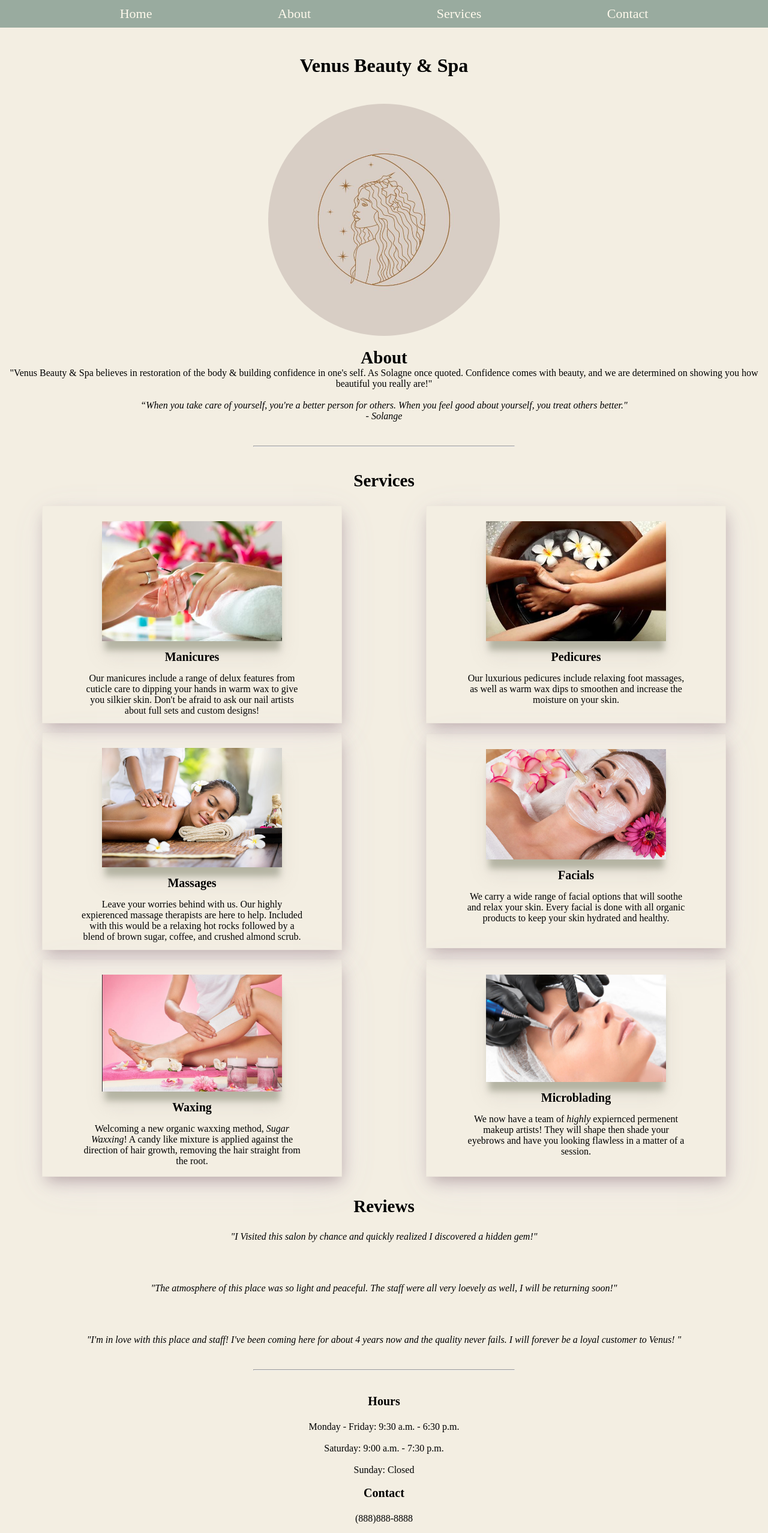
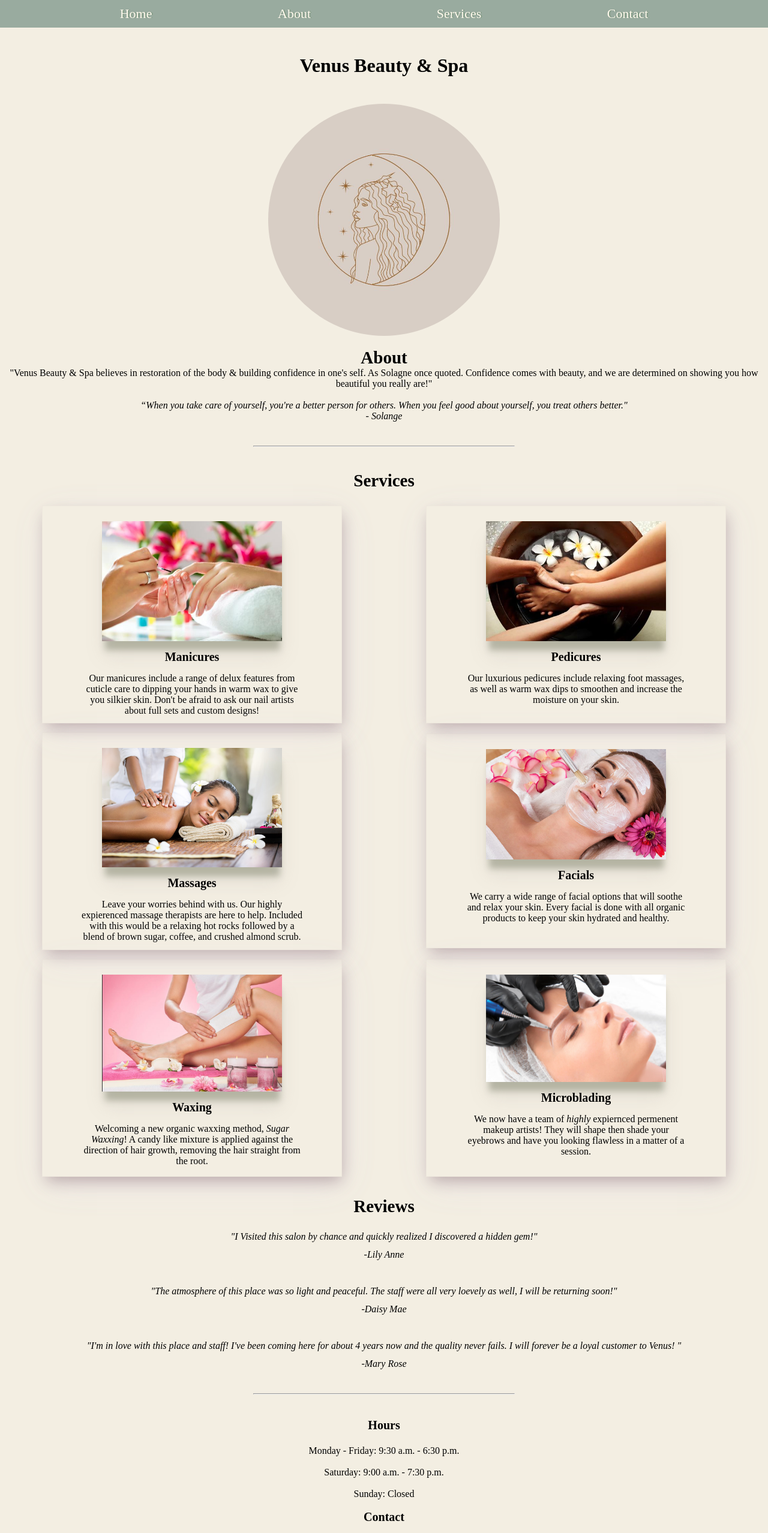
Before and after one commit to AleCntu/Venus-Beauty-Website, a plain HTML site: page index.html in a window 1280 px wide. Shown: the top 2556 px of the page at 60% size. Drawn offline with Linux system fonts and the light colour scheme.

Commit message:
added finishing touches and designs

```diff
--- a/index.html
+++ b/index.html
@@ -1,7 +1,7 @@
 <!DOCTYPE html>
 <html lang="en">
     <head>
-        <title>Venus Beauty & spa</title>
+        <title>Venus Beauty & Spa</title>
         <link rel="stylesheet" href="./stylesheet.css" />
     </head>
 
@@ -13,8 +13,12 @@
                 <ul class="nav-flex">
                     <li class="nav-item"><a href="#home">Home</a></li>
                     <li class="nav-item"><a href="#about">About</a></li>
-                    <li class="nav-item"><a href="#services">Services</a></li>
-                    <li class="nav-item"><a href="#contact">Contact</a></li>
+                    <li class="nav-item">
+                        <a href="#services">Services</a>
+                    </li>
+                    <li class="nav-item">
+                        <a href="#contact">Contact</a>
+                    </li>
                 </ul>
             </nav>
         </header>
@@ -171,6 +175,7 @@
                     discovered a hidden gem!"</em
                 >
             </article>
+            <p><em>-Lily Anne</em></p>
             <br />
             <article class="blogger">
                 <em
@@ -179,6 +184,7 @@
                     soon!"</em
                 >
             </article>
+            <p><em>-Daisy Mae</em></p>
             <br />
             <article class="blogger">
                 <em
@@ -187,6 +193,7 @@
                     will forever be a loyal customer to Venus! "</em
                 >
             </article>
+            <p><em>-Mary Rose</em></p>
         </div>
 
         <hr class="shadow-break" />
--- a/stylesheet.css
+++ b/stylesheet.css
@@ -37,6 +37,13 @@ nav {
 .nav-item a {
     text-decoration: none;
     color: #fef9ec;
+    text-shadow: #839b85 2px 0;
+    transition-duration: 0.5s;
+}
+
+.nav-item a:hover {
+    color: #4c4637;
+    transition-duration: 0.5s;
 }
 
 /* ##### End of Nav ##### */
@@ -84,7 +91,6 @@ h2 {
 h3 {
     font-size: 20px;
     text-align: center;
-    /* margin: 10px; */
 }
 
 .flex-service {
@@ -97,7 +103,6 @@ h3 {
 }
 
 .flex-description {
-    /* font-size: 22; */
     text-align: center;
     padding: 15px;
     margin: 0 25px 15px;
@@ -113,6 +118,11 @@ h3 {
     align-items: center;
     margin: 0 30px 15px 30px;
     padding: 10px;
+}
+
+.service-block:hover {
+    transform: scale(1.1);
+    transition-duration: 0.5s;
 }
 
 .shadow-break {
@@ -134,6 +144,7 @@ h3 {
 
 .blogger {
     margin: 25px;
+    margin-bottom: 12px;
 }
 
 /*#### End of Reviews ####*/
```
